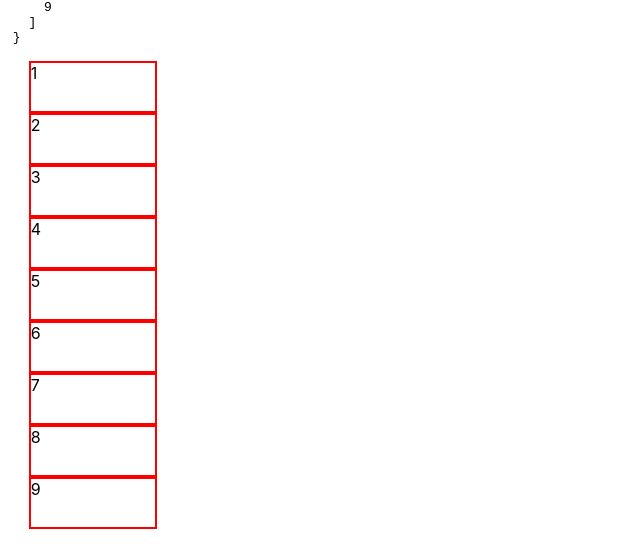
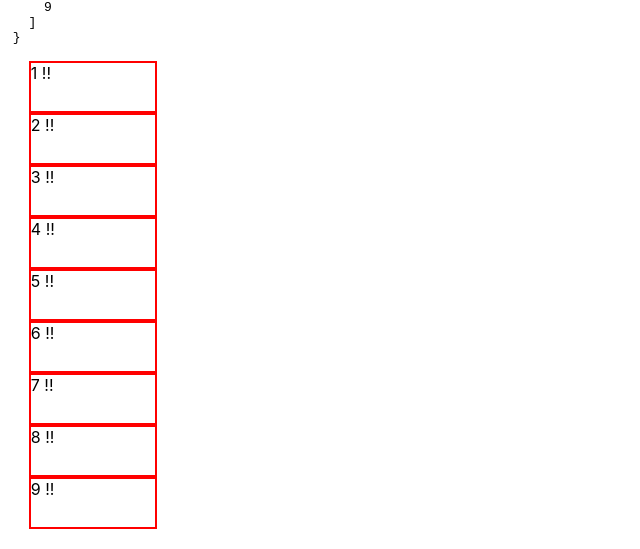
Before and after one commit to rapomerantz/mix_tracker_1, a React (Create React App) app: page / in a window 1280 px wide. Shown: the part 307-856 px from the top of the page, without its empty margins (0-640 px from the left). Built offline with nearby package versions, Linux system fonts and the light colour scheme; no server answers.

Commit message:
got prop function pass working

```diff
--- a/src/Components/ComponenetSubdivision.js
+++ b/src/Components/ComponenetSubdivision.js
@@ -2,10 +2,10 @@ import React from 'react';
 
 let ComponentSubdivision = function(props) {
     return (
-        <div className='component-subsection-wrapper'>
-            <span>{props.sectionNumber}</span>
+        <div onClick={props.handleClick} className='component-subsection-wrapper'>
+            <span>{props.sectionNumber} !!</span>
         </div>
     );
-}
+};
 
 export default ComponentSubdivision;
--- a/src/Components/Fader.js
+++ b/src/Components/Fader.js
@@ -7,20 +7,21 @@ import ComponentSubdivision from './ComponenetSubdivision';
 class Fader extends BaseDevice {
     constructor(props) {
         super(props);
+        this.handleClick = this.handleClick.bind(this);
         this.state = {
             id: 1,
             order: 1,
             type: 'fader',
             name: 'Kick Drum',
             value: 5,
-            subsections: []
+            subsections: [],
         }
     }
 
     componentDidMount = () => {
-        this.renderSubsections(9)
-        this.getUsers();
-    }
+        this.renderSubsections(9);
+        // this.getUsers();
+    };
 
     getUsers = () => {
         axios.get('/users')
@@ -30,7 +31,7 @@ class Fader extends BaseDevice {
         .catch((error) => {
           console.log(error);
         })
-    }
+    };
 
     renderSubsections(numberOfSections) {
         let newSubsections = [];
@@ -42,16 +43,18 @@ class Fader extends BaseDevice {
         });
     }
 
-    handleValueChange = (event) => {
-        console.log(event);
-    }
+    handleClick(sectionNumber) {
+        this.setState({
+            value: sectionNumber
+        });
+        console.log(this.state)
+    };
 
     render () {
         let faderSections = this.state.subsections.map((sectionNumber) => {
-            return <ComponentSubdivision key={sectionNumber}
-                                        sectionNumber={sectionNumber}
-                                        onClick={() => this.handleValueChange(sectionNumber)}/>
-        })
+            return <ComponentSubdivision key={sectionNumber} sectionNumber={sectionNumber}
+                                         handleClick={() => this.handleClick(sectionNumber)}/>
+        });
 
 
         return (
@@ -62,6 +65,7 @@ class Fader extends BaseDevice {
                             {JSON.stringify(this.state, null, 2)}
                         </pre>
                     </div>
+                    {this.testSection}
                     <div className='fader_border'>
                         {faderSections}
                     </div>
```
Also changed, not shown: 2 other files (tests, documents, lock files or other folders).
